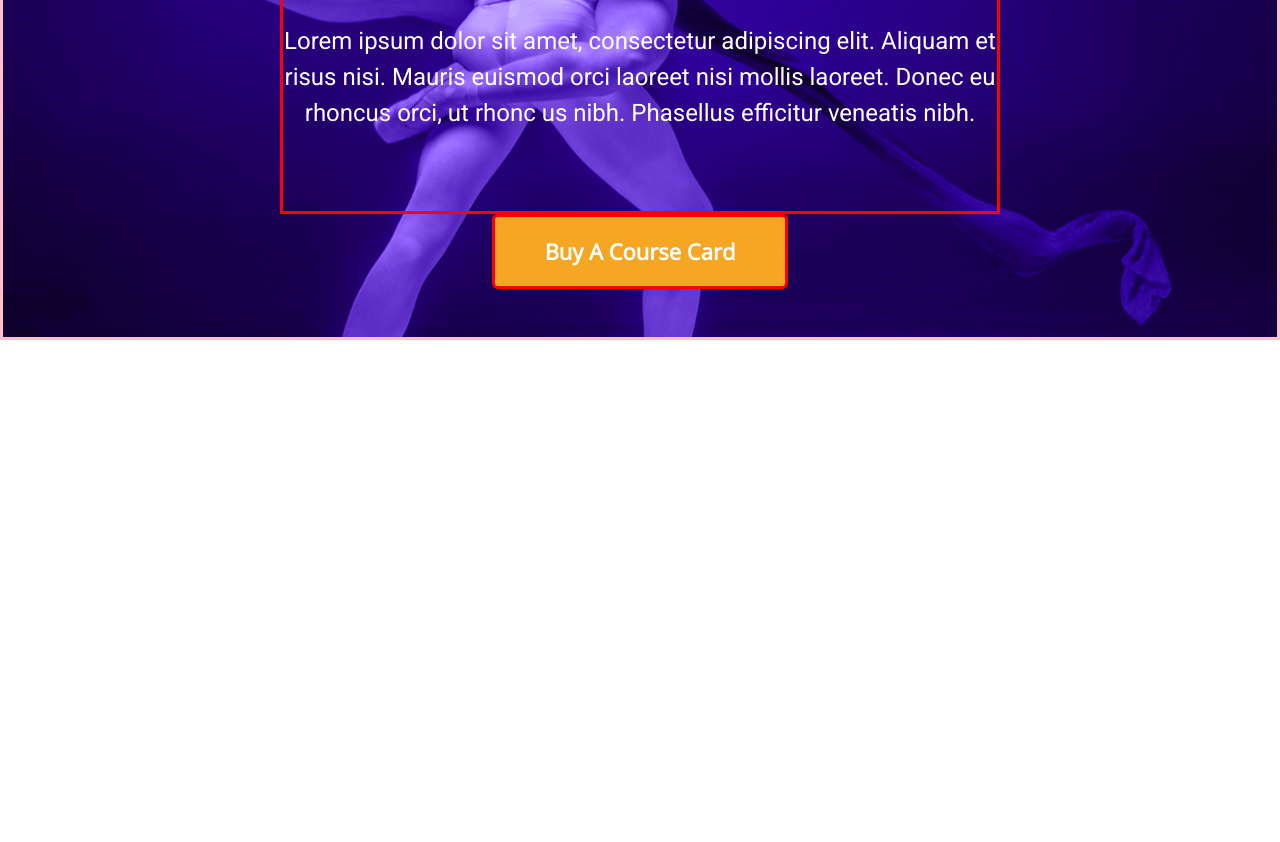
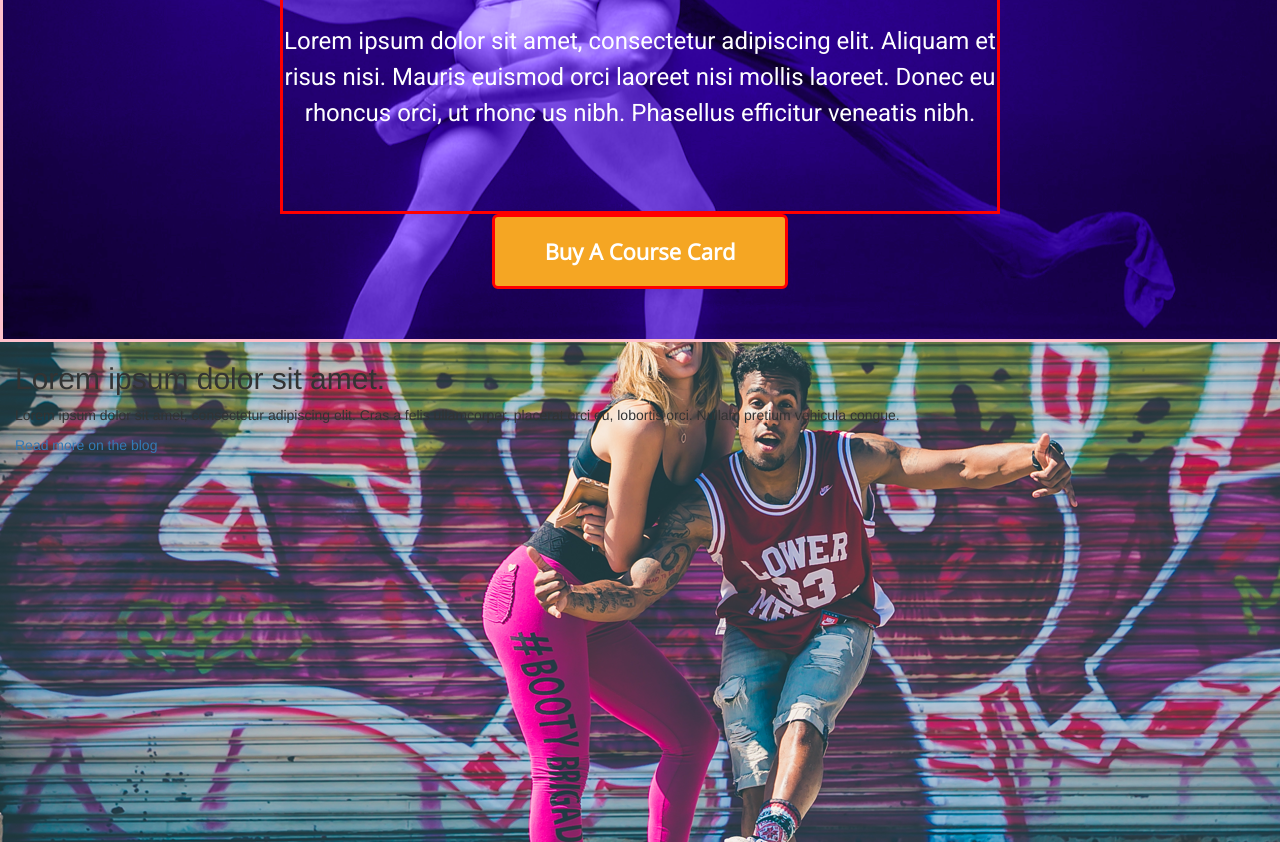
Before and after one commit to iknockout/PYT_dance_studio, a plain HTML site: page index.html in a window 1280 px wide. Shown: the part 345-1187 px from the top of the page. Before the commit the page ends 800 px from the top, so only its background shows below. Drawn offline with nearby package versions, Linux system fonts and the light colour scheme.

Commit message:
Started body section one; finished implementation of jumbotron spec.

```diff
--- a/index.html
+++ b/index.html
@@ -47,6 +47,14 @@ us nibh. Phasellus efficitur veneatis nibh.
     </div>
   </div>
 
+  <div class="container-fluid" id="bodySection1">
+    <h2>Lorem ipsum dolor sit amet.
+    </h2>
+    <p>Lorem ipsum dolor sit amet, consectetur adipiscing elit. Cras a felis ullamcorper, placerat orci eu, lobortis orci. Nullam pretium vehicula congue.
+    </p>
+    <a href="#">Read more on the blog</a>
+  </div>
+
   <footer>
   </footer>
 </body>
--- a/style.css
+++ b/style.css
@@ -16,6 +16,8 @@ nav {
   background-size: cover;
   margin-top: 3.875rem;
   padding-top: 9.4375rem;
+  padding-bottom: 3.125rem;  /* override bootstrap .jumbotron */
+  margin-bottom: 0;  /* override bootstrap .jumbotron */
 }
 
 #jumboSection h1 {
@@ -48,6 +50,12 @@ nav {
   padding: 1.25rem 3.125rem;
 }
 
+#bodySection1 {
+  background-image: url("./resources/graffiti-photo.png");
+  background-size: cover;
+  height: 31.25rem;
+}
+
 @media only screen and (min-width: 460px) and (max-width: 760px) {
 
 }
```
